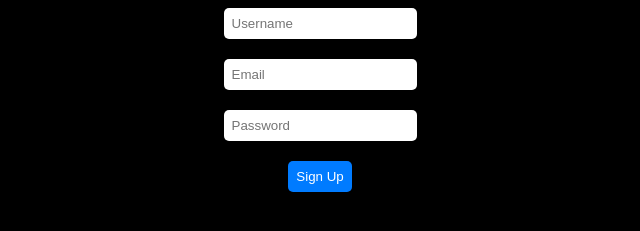
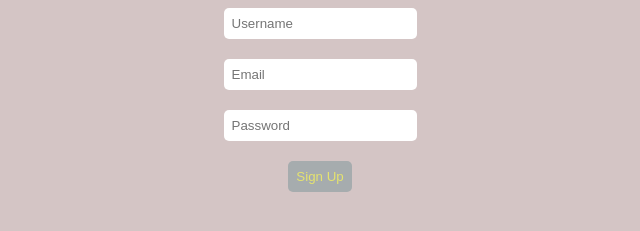
Before and after one commit to A-Crispus/signup1, a plain HTML site: page index.html in a window 1280 px wide. Shown: the part 333-564 px from the top of the page, without its empty margins (320-960 px from the left). Drawn offline with Linux system fonts and the light colour scheme.

Commit message:
styling up

```diff
--- a/styles.css
+++ b/styles.css
@@ -1,7 +1,7 @@
 body {
   margin: 0;
   padding: 0;
-  background-color: #000;
+  background-color: #d4c5c5;
 }
 
 .container {
@@ -10,7 +10,7 @@
   align-items: center;
   justify-content: center;
   height: 100vh;
-  color: #fff;
+  color: #252323;
 }
 
 form {
@@ -27,8 +27,8 @@
 }
 
 button {
-  background-color: #007bff;
-  color: #fff;
+  background-color: #05545f39;
+  color: #e5e36f;
   cursor: pointer;
 }
 
```
